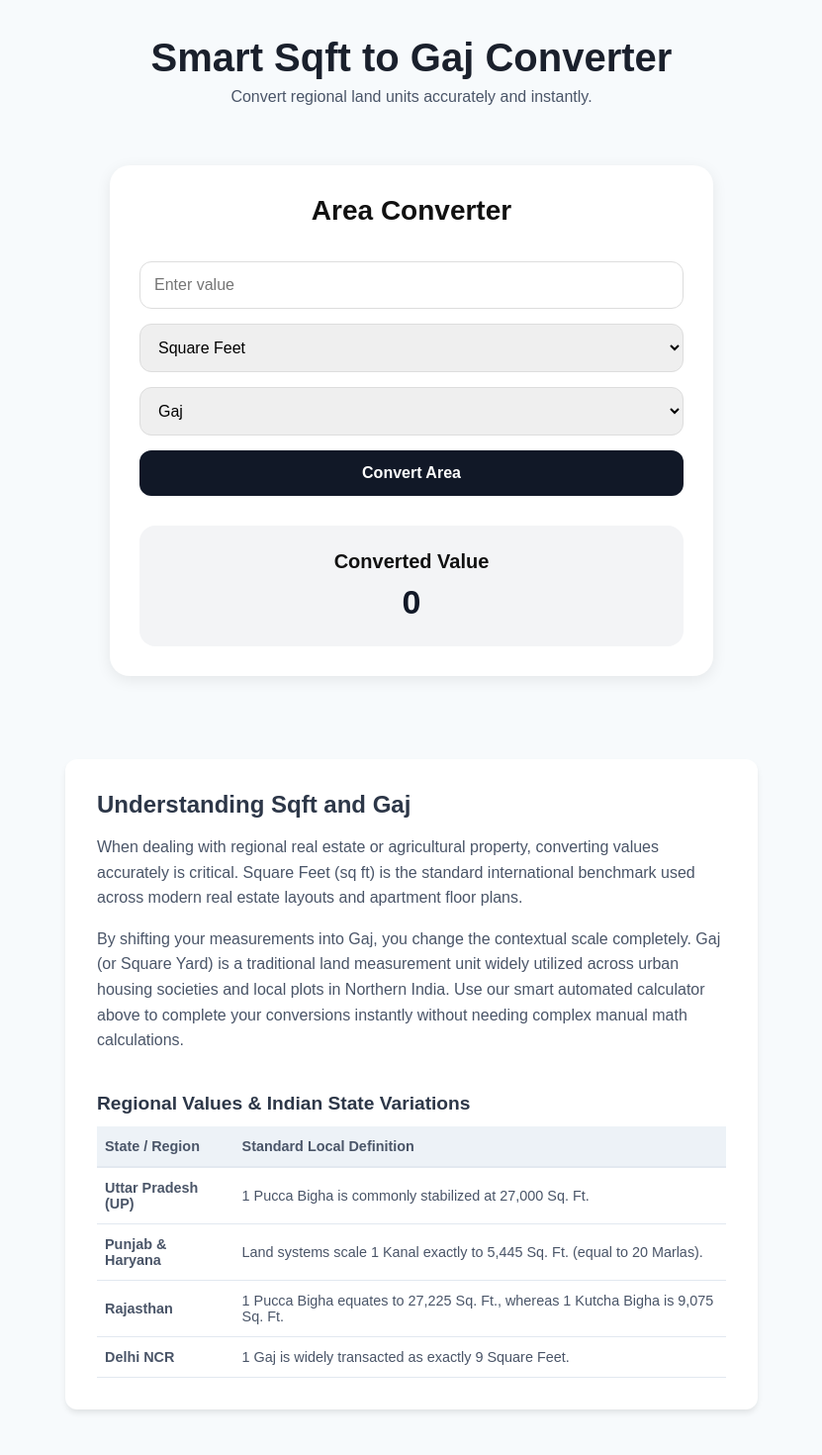
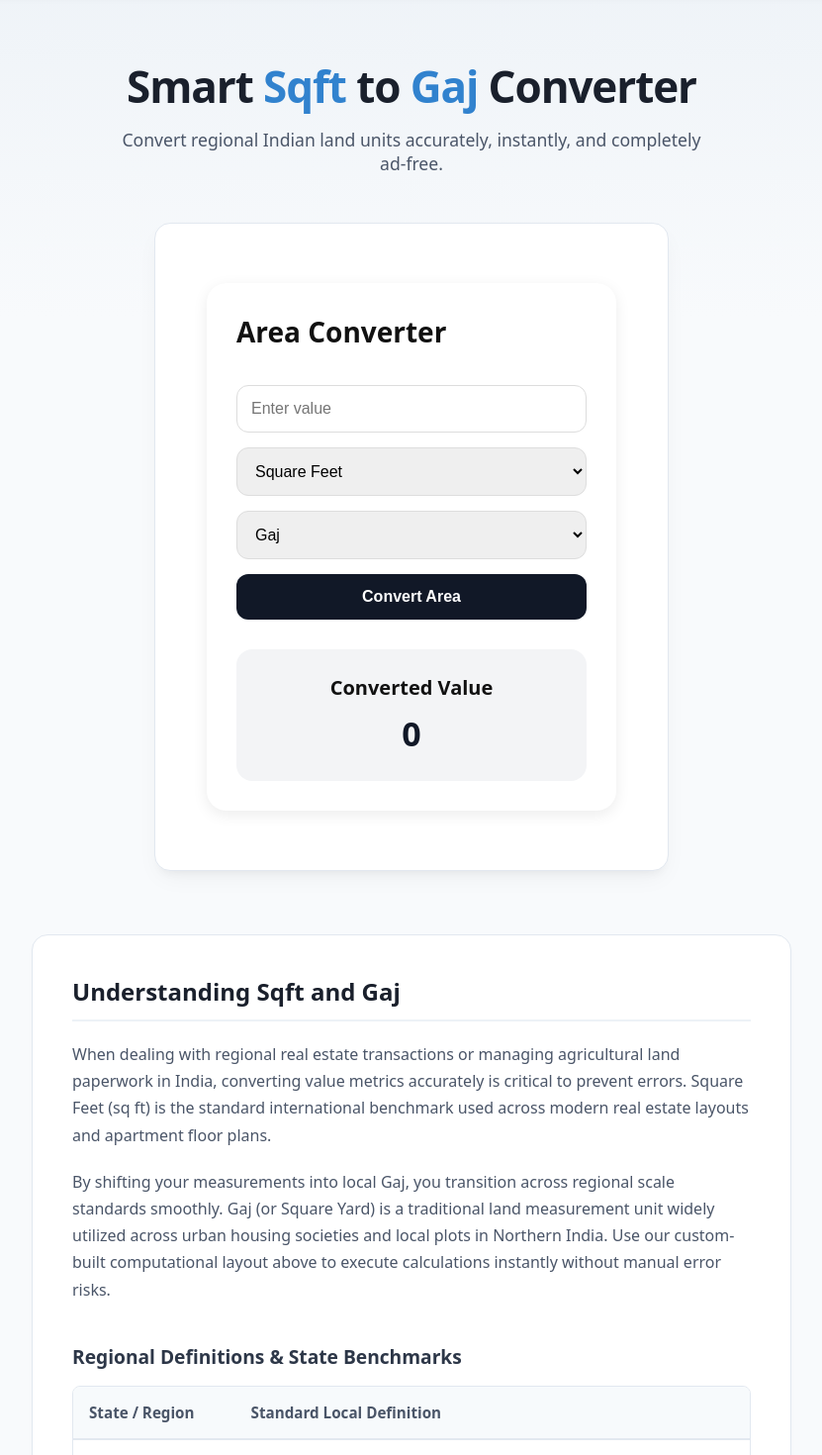
Before and after one commit to Shankarm3/landcalc-next, a Next.js app: page / in a window 1280 px wide. Shown: the part 80-1550 px from the top of the page at 99% size, without its empty margins (224-1055 px from the left). Built offline with nearby package versions, Linux system fonts and the light colour scheme.

Commit message:
chore: wiping old folder layout

```diff
--- a/app/[...slug]/page.js
+++ b/app/[...slug]/page.js
@@ -6,7 +6,6 @@ function capitalize(str) {
    return str.charAt(0).toUpperCase() + str.slice(1);
 }
 
-// Regional context data to make descriptions unique and highly relevant for SEO changes committed
 const unitDescriptions = {
    sqft: "Square Feet (sq ft) is the standard international benchmark used across modern real estate layouts and apartment floor plans.",
    gaj: "Gaj (or Square Yard) is a traditional land measurement unit widely utilized across urban housing societies and local plots in Northern India.",
@@ -38,105 +37,171 @@ export default async function ConversionPage({ params }) {
    const to = parts[1] || "gaj";
 
    return (
-      <main style={{ minHeight: "100vh", backgroundColor: "#f7fafc" }}>
+      <main
+         style={{
+            minHeight: "100vh",
+            backgroundColor: "#f8fafc",
+            backgroundImage:
+               "linear-gradient(180deg, #edf2f7 0%, #f8fafc 400px)",
+            fontFamily: "system-ui, -apple-system, sans-serif",
+         }}
+      >
          <Navbar />
 
-         <div style={{ padding: "3rem 1rem", textAlign: "center" }}>
+         <div
+            style={{
+               padding: "4rem 1rem max(5vh, 2rem)",
+               maxWidth: "1200px",
+               margin: "0 auto",
+            }}
+         >
+            {/* Header Section */}
+            <div style={{ textAlign: "center", marginBottom: "3rem" }}>
                <h1
                   style={{
-                  fontSize: "2.5rem",
-                  fontWeight: "bold",
-                  marginBottom: "0.5rem",
+                     fontSize: "clamp(2rem, 5vw, 2.75rem)",
+                     fontWeight: "800",
+                     letterSpacing: "-0.025em",
+                     marginBottom: "0.75rem",
                      color: "#1a202c",
                   }}
                >
-               Smart {capitalize(from)} to {capitalize(to)} Converter
+                  Smart{" "}
+                  <span style={{ color: "#3182ce" }}>{capitalize(from)}</span>{" "}
+                  to <span style={{ color: "#3182ce" }}>{capitalize(to)}</span>{" "}
+                  Converter
                </h1>
-            <p style={{ color: "#4a5568", marginBottom: "2.5rem" }}>
-               Convert regional land units accurately and instantly.
+               <p
+                  style={{
+                     fontSize: "1.1rem",
+                     color: "#4a5568",
+                     maxWidth: "600px",
+                     margin: "0 auto",
+                  }}
+               >
+                  Convert regional Indian land units accurately, instantly, and
+                  completely ad-free.
                </p>
+            </div>
 
-            {/* Main Calculator */}
+            {/* Main Interactive Calculator Area */}
+            <div
+               style={{
+                  maxWidth: "520px",
+                  margin: "0 auto",
+                  backgroundColor: "#ffffff",
+                  padding: "2.5rem 2rem",
+                  borderRadius: "16px",
+                  boxShadow:
+                     "0 10px 25px -5px rgba(0, 0, 0, 0.05), 0 8px 10px -6px rgba(0, 0, 0, 0.05)",
+                  border: "1px solid #e2e8f0",
+               }}
+            >
                <Converter defaultFrom={from} defaultTo={to} />
+            </div>
 
-            {/* SEO Informational Section */}
+            {/* Informational SEO Container */}
+            <div style={{ maxWidth: "768px", margin: "4rem auto 0" }}>
                <section
                   style={{
-                  maxWidth: "700px",
-                  margin: "4rem auto 0",
-                  padding: "2rem",
                      backgroundColor: "#ffffff",
-                  borderRadius: "12px",
-                  boxShadow: "0 4px 6px -1px rgba(0, 0, 0, 0.1)",
-                  textAlign: "left",
+                     padding: "2.5rem",
+                     borderRadius: "16px",
+                     boxShadow: "0 4px 6px -1px rgba(0, 0, 0, 0.03)",
+                     border: "1px solid #e2e8f0",
                   }}
                >
                   <h2
                      style={{
                         fontSize: "1.5rem",
-                     fontWeight: "600",
-                     marginBottom: "1rem",
-                     color: "#2d3748",
+                        fontWeight: "700",
+                        marginBottom: "1.25rem",
+                        color: "#1a202c",
+                        borderBottom: "2px solid #edf2f7",
+                        paddingBottom: "0.75rem",
                      }}
                   >
                      Understanding {capitalize(from)} and {capitalize(to)}
                   </h2>
+
                   <p
                      style={{
                         color: "#4a5568",
-                     lineHeight: "1.6",
-                     marginBottom: "1rem",
+                        lineHeight: "1.7",
+                        marginBottom: "1.25rem",
+                        fontSize: "1rem",
                      }}
                   >
-                  When dealing with regional real estate or agricultural
-                  property, converting values accurately is critical.
-                  {unitDescriptions[from] ? ` ${unitDescriptions[from]}` : ""}
-               </p>
-               <p style={{ color: "#4a5568", lineHeight: "1.6" }}>
-                  By shifting your measurements into {capitalize(to)}, you
-                  change the contextual scale completely.
-                  {unitDescriptions[to] ? ` ${unitDescriptions[to]}` : ""} Use
-                  our smart automated calculator above to complete your
-                  conversions instantly without needing complex manual math
-                  calculations.
+                     When dealing with regional real estate transactions or
+                     managing agricultural land paperwork in India, converting
+                     value metrics accurately is critical to prevent errors.
+                     {unitDescriptions[from]
+                        ? ` ${unitDescriptions[from]}`
+                        : ""}
                   </p>
 
-               {/* --- RENDERED STATE BREAKDOWN TABLE ADDED HERE --- */}
-               <div style={{ marginTop: "2.5rem", overflowX: "auto" }}>
+                  <p
+                     style={{
+                        color: "#4a5568",
+                        lineHeight: "1.7",
+                        marginBottom: "2rem",
+                        fontSize: "1rem",
+                     }}
+                  >
+                     By shifting your measurements into local {capitalize(to)},
+                     you transition across regional scale standards smoothly.
+                     {unitDescriptions[to]
+                        ? ` ${unitDescriptions[to]}`
+                        : ""}{" "}
+                     Use our custom-built computational layout above to execute
+                     calculations instantly without manual error risks.
+                  </p>
+
+                  {/* Enhanced State Breakdown Data Table */}
+                  <div style={{ marginTop: "2.5rem" }}>
                      <h3
                         style={{
                            fontSize: "1.2rem",
                            fontWeight: "600",
                            color: "#2d3748",
-                        marginBottom: "0.75rem",
+                           marginBottom: "1rem",
                         }}
                      >
-                     Regional Values & Indian State Variations
+                        Regional Definitions & State Benchmarks
                      </h3>
+                     <div
+                        style={{
+                           overflowX: "auto",
+                           borderRadius: "8px",
+                           border: "1px solid #e2e8f0",
+                        }}
+                     >
                         <table
                            style={{
                               width: "100%",
                               borderCollapse: "collapse",
                               textAlign: "left",
-                        fontSize: "0.9rem",
+                              fontSize: "0.95rem",
                            }}
                         >
                            <thead>
-                        <tr style={{ backgroundColor: "#edf2f7" }}>
+                              <tr style={{ backgroundColor: "#f7fafc" }}>
                                  <th
                                     style={{
-                                 padding: "0.75rem 0.5rem",
+                                       padding: "1rem",
                                        borderBottom: "2px solid #e2e8f0",
                                        color: "#4a5568",
+                                       fontWeight: "600",
                                     }}
                                  >
                                     State / Region
                                  </th>
                                  <th
                                     style={{
-                                 padding: "0.75rem 0.5rem",
+                                       padding: "1rem",
                                        borderBottom: "2px solid #e2e8f0",
                                        color: "#4a5568",
+                                       fontWeight: "600",
                                     }}
                                  >
                                     Standard Local Definition
@@ -144,10 +209,12 @@ export default async function ConversionPage({ params }) {
                               </tr>
                            </thead>
                            <tbody style={{ color: "#4a5568" }}>
-                        <tr>
+                              <tr
+                                 style={{ transition: "background-color 0.2s" }}
+                              >
                                  <td
                                     style={{
-                                 padding: "0.75rem 0.5rem",
+                                       padding: "1rem",
                                        borderBottom: "1px solid #e2e8f0",
                                     }}
                                  >
@@ -155,18 +222,20 @@ export default async function ConversionPage({ params }) {
                                  </td>
                                  <td
                                     style={{
-                                 padding: "0.75rem 0.5rem",
+                                       padding: "1rem",
                                        borderBottom: "1px solid #e2e8f0",
                                     }}
                                  >
-                              1 Pucca Bigha is commonly stabilized at 27,000 Sq.
-                              Ft.
+                                    1 Pucca Bigha is commonly stabilized at
+                                    27,000 Sq. Ft.
                                  </td>
                               </tr>
-                        <tr>
+                              <tr
+                                 style={{ transition: "background-color 0.2s" }}
+                              >
                                  <td
                                     style={{
-                                 padding: "0.75rem 0.5rem",
+                                       padding: "1rem",
                                        borderBottom: "1px solid #e2e8f0",
                                     }}
                                  >
@@ -174,18 +243,20 @@ export default async function ConversionPage({ params }) {
                                  </td>
                                  <td
                                     style={{
-                                 padding: "0.75rem 0.5rem",
+                                       padding: "1rem",
                                        borderBottom: "1px solid #e2e8f0",
                                     }}
                                  >
-                              Land systems scale 1 Kanal exactly to 5,445 Sq.
-                              Ft. (equal to 20 Marlas).
+                                    Land systems scale 1 Kanal exactly to 5,445
+                                    Sq. Ft. (equal to 20 Marlas).
                                  </td>
                               </tr>
-                        <tr>
+                              <tr
+                                 style={{ transition: "background-color 0.2s" }}
+                              >
                                  <td
                                     style={{
-                                 padding: "0.75rem 0.5rem",
+                                       padding: "1rem",
                                        borderBottom: "1px solid #e2e8f0",
                                     }}
                                  >
@@ -193,38 +264,31 @@ export default async function ConversionPage({ params }) {
                                  </td>
                                  <td
                                     style={{
-                                 padding: "0.75rem 0.5rem",
+                                       padding: "1rem",
                                        borderBottom: "1px solid #e2e8f0",
                                     }}
                                  >
-                              1 Pucca Bigha equates to 27,225 Sq. Ft., whereas 1
-                              Kutcha Bigha is 9,075 Sq. Ft.
+                                    1 Pucca Bigha equates to 27,225 Sq. Ft.,
+                                    whereas 1 Kutcha Bigha is 9,075 Sq. Ft.
                                  </td>
                               </tr>
-                        <tr>
-                           <td
-                              style={{
-                                 padding: "0.75rem 0.5rem",
-                                 borderBottom: "1px solid #e2e8f0",
-                              }}
+                              <tr
+                                 style={{ transition: "background-color 0.2s" }}
                               >
+                                 <td style={{ padding: "1rem" }}>
                                     <b>Delhi NCR</b>
                                  </td>
-                           <td
-                              style={{
-                                 padding: "0.75rem 0.5rem",
-                                 borderBottom: "1px solid #e2e8f0",
-                              }}
-                           >
-                              1 Gaj is widely transacted as exactly 9 Square
-                              Feet.
+                                 <td style={{ padding: "1rem" }}>
+                                    1 Gaj is widely transacted as exactly 9
+                                    Square Feet.
                                  </td>
                               </tr>
                            </tbody>
                         </table>
                      </div>
-               {/* ------------------------------------------------- */}
+                  </div>
                </section>
+            </div>
          </div>
       </main>
    );
```
Lines whose indentation alone changed are shown as unchanged.
